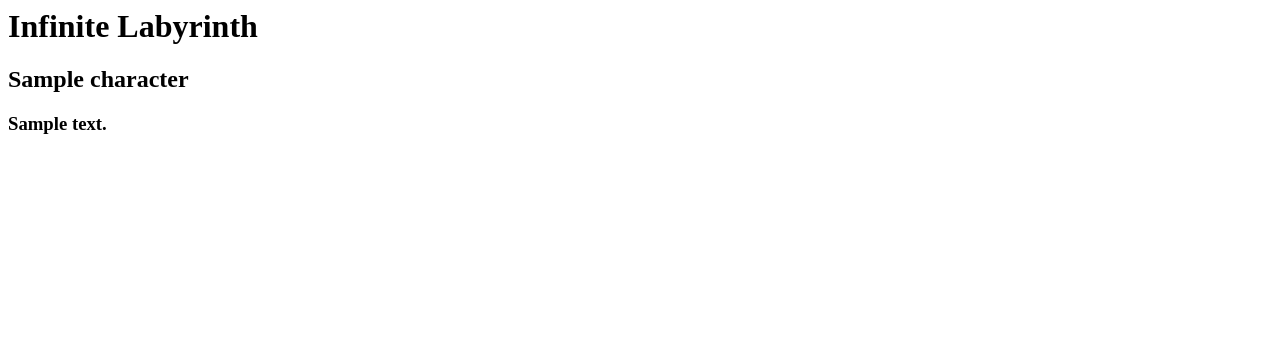
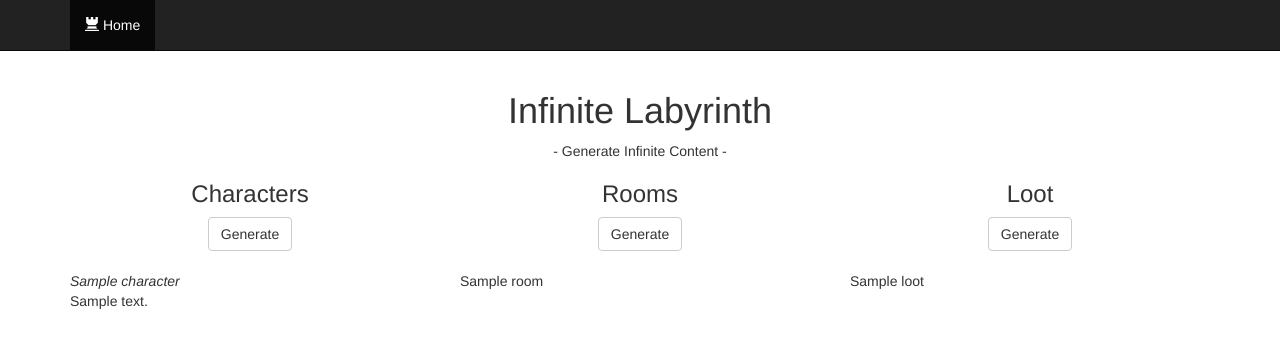
Before and after one commit to sewardhorace/infinite-archipelago, a Django app: template generator/templates/generator/index.html in a window 1280 px wide. Shown: the top 348 px of the page. Run offline with Django 3.2, Linux system fonts and the light colour scheme; tables that the repository leaves empty hold one stand-in row (values such as "Sample post"); the template is opened without the code that fills it: values that come from a table or form of the project are taken from there, most other values are stand-ins (such as "Sample title", 1, 10 or a date in 2020); some libraries are stand-ins or nearby versions.

Commit message:
ajax on homepage generators

```diff
--- /dev/null
+++ b/generator/templates/generator/base.html
@@ -0,0 +1,25 @@
+<!DOCTYPE html>
+<html>
+<head>
+<title>Infinite Labyrinth</title>
+  <link rel="stylesheet" type="text/css" href="//maxcdn.bootstrapcdn.com/bootstrap/3.3.4/css/bootstrap.min.css" />
+  <script src="https://ajax.googleapis.com/ajax/libs/jquery/2.1.3/jquery.min.js"></script>
+  <script type="text/javascript" src="//maxcdn.bootstrapcdn.com/bootstrap/3.3.4/js/bootstrap.min.js"></script>
+</head>
+<body>
+<nav class="navbar navbar-default navbar-static-top navbar-inverse">
+  <div class="container">
+    <ul class="nav navbar-nav">
+      <li class="active">
+        <a href="/generator"><span class="glyphicon glyphicon-tower"></span> Home</a>
+      </li>
+    </ul>
+  </div>
+</nav>
+
+{% block content %}{% endblock %}
+
+{% block javascript %}{% endblock %}
+
+</body>
+</html>
--- a/generator/templates/generator/index.html
+++ b/generator/templates/generator/index.html
@@ -1,3 +1,78 @@
-<h1>Infinite Labyrinth</h1>
-<h2>{{character.char_name}}</h2>
-<h3>{{character.char_description}}</h3>
+{% extends "generator/base.html" %}
+{% load staticfiles %}
+
+{% block javascript %}
+  <script>
+    $("form").submit(function (event) {
+    	event.preventDefault();
+
+    	var type = $(this).parent().attr("id");
+      $.ajax({
+        url: 'ajax/generate/',
+        data: {
+          'type': type
+        },
+        dataType: 'json',
+        success: handleRequest
+      });
+    });
+
+    function handleRequest(data) {
+    	if (data.type == 'character') {
+    		$("#character em").html(data.character.char_name);
+    		$("#character div").html(data.character.char_description);
+    	} else if (data.type == 'room') {
+    		$("#room div").html(data.room);
+    	}	else if (data.type == 'loot') {
+    		$("#loot div").html(data.loot);
+    	}
+    }
+  </script>
+{% endblock %}
+
+{% block content %}
+
+<div class="container">
+  <div class="row">
+  	<div class="col-md-12 text-center">
+  		<h1>Infinite Labyrinth</h1>
+  		<div>- Generate Infinite Content -</div>
+  	</div>
+    <div class="col-md-4">
+      <h3 class="text-center">Characters</h3>
+      <div id="character">
+				<form class="text-center" method="post">
+				{% csrf_token %}
+				<button type="submit" class="btn btn-default">Generate</button>
+				</form>
+				<br>
+				<em>{{character.char_name}}</em>
+				<div style="white-space:pre-line;">{{character.char_description}}</div>
+      </div>
+    </div>
+    <div class="col-md-4">
+      <h3 class="text-center">Rooms</h3>
+      <div id="room">
+      	<form class="text-center" method="post">
+				{% csrf_token %}
+				<button type="submit" class="btn btn-default">Generate</button>
+				</form>
+				<br>
+      	<div style="white-space:pre-line;">{{room}}</div>
+      </div>
+    </div>
+    <div class="col-md-4">
+      <h3 class="text-center">Loot</h3>
+      <div id="loot">
+      	<form class="text-center" method="post">
+				{% csrf_token %}
+				<button type="submit" class="btn btn-default">Generate</button>
+				</form>
+				<br>
+      	<div style="white-space:pre-line;">{{loot}}</div>
+      </div>
+    </div>
+  </div> <!-- row -->
+</div> <!-- container -->
+
+{% endblock %}
--- a/generator/urls.py
+++ b/generator/urls.py
@@ -2,6 +2,8 @@ from django.conf.urls import url
 
 from . import views
 
+app_name = 'generator'
 urlpatterns = [
     url(r'^$', views.index, name='index'),
+    url(r'^ajax/generate/$', views.generate, name='generate'),
 ]
```
Also changed, not shown: core/input_data/data.json (+1 -1 lines), generator/views.py (+66 -8 lines), 1 other file.
